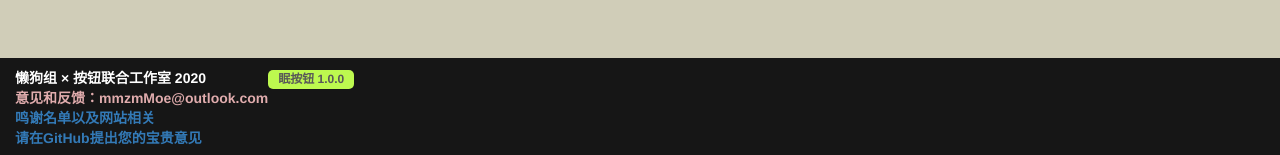
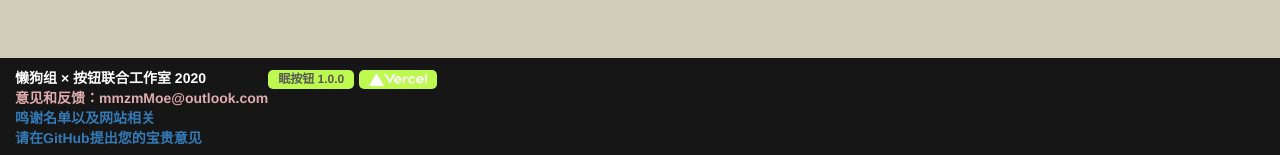
Before and after one commit to VoiceButtonUnitedProject/mmzm_button, a Vue app: page / in a window 1280 px wide. Shown: the part 742-897 px from the top of the page. Built offline with nearby package versions, Linux system fonts and the light colour scheme.

Commit message:
vercel logo

```diff
--- a/src/App.vue
+++ b/src/App.vue
@@ -45,7 +45,7 @@
         </div>
         <footer class="footer">
             <div class="container-fluid footer-content">
-                <button class="btn-buttom btn-buttom-info"><a href="javascript:location.reload();" style="color: #585858;text-decoration: none">眠按钮 1.0.0</a></button>
+                <button class="btn-buttom btn-buttom-info"><a href="javascript:location.reload();" style="color: #585858;text-decoration: none">眠按钮 1.0.0</a></button><button class="btn-buttom btn-buttom-info" style="margin-left:5px;"><a href="https://vercel.com?utm_source=oruyanke" style="color: #eeeeee;text-decoration: none"><img src="/resources/vercel.svg" style="height:13px;"></a></button>
                 <div class="pull-left">
                     <div class="text-left" style="color: #ffffff;">{{$t("info.author")}}</div>
                     <div class="text-left">{{$t("info.notOfficial")}}</div>
```
Also changed, not shown: public/resources/vercel.svg (added).
